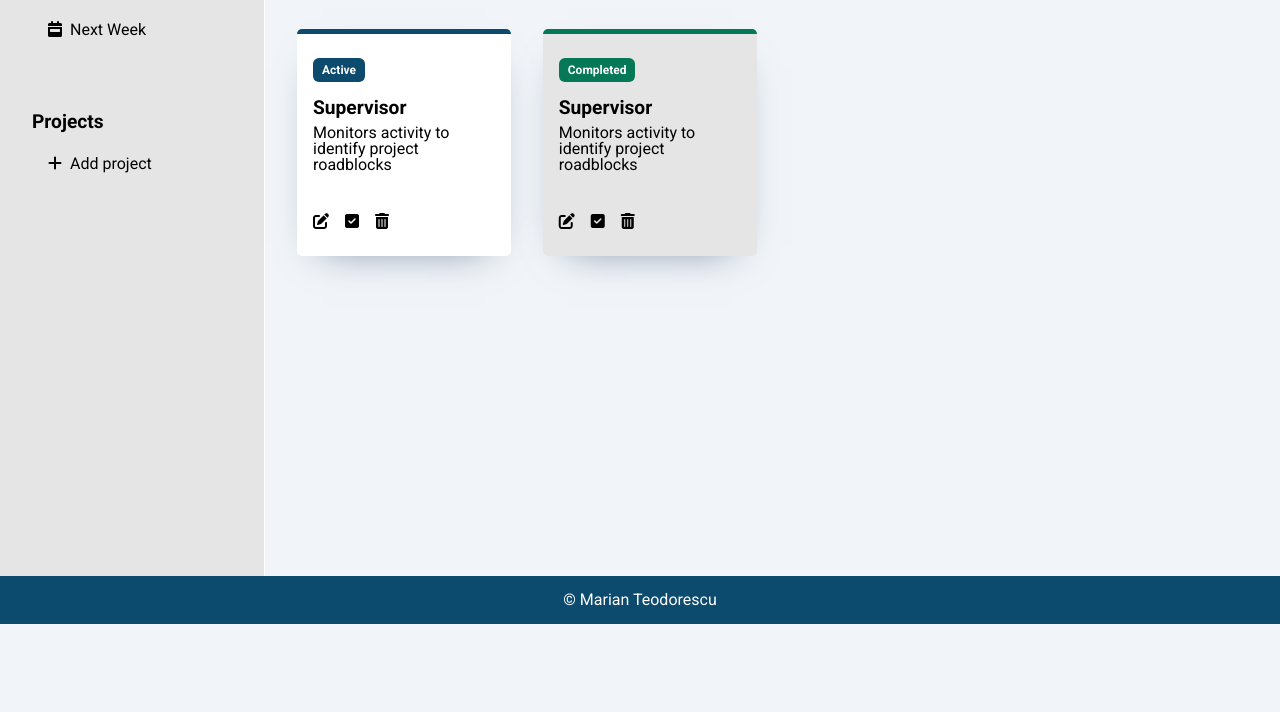
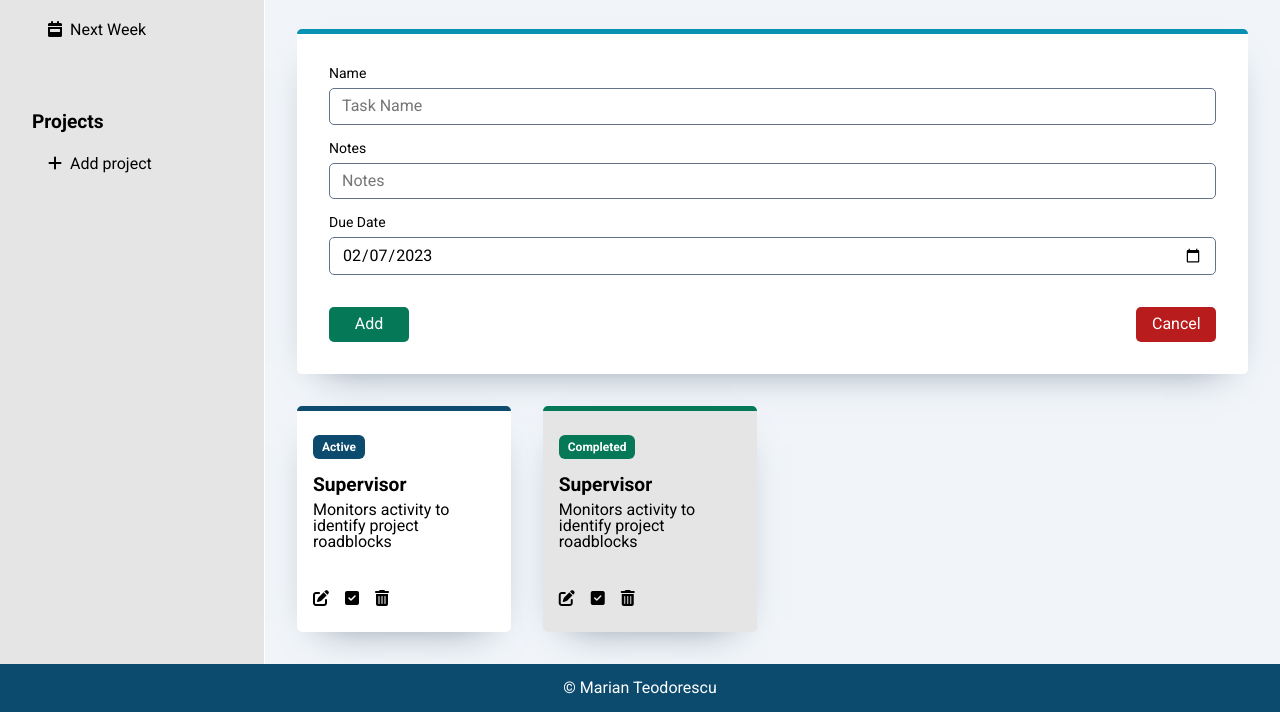
Before and after one commit to mariante0dorescu/Odin-ToDoApp, a website built with webpack: page src/template.html in a window 1280 px wide. Shown: the part 176-888 px from the top of the page. Before the commit the page ends 800 px from the top, so only its background shows below. Built offline with nearby package versions, Linux system fonts and the light colour scheme.

Commit message:
changes on layout and task form created

```diff
--- a/src/styles/_base.scss
+++ b/src/styles/_base.scss
@@ -62,3 +62,11 @@ aside{
 footer{
   text-align: center;
 }
+
+.active {
+  // display: block !important;
+  // opacity: 1 !important;
+  display: block !important;
+          visibility: visible !important;
+          opacity: 1 !important;
+}
--- a/src/styles/_layout.scss
+++ b/src/styles/_layout.scss
@@ -8,6 +8,7 @@
     padding: 2rem 2rem;
     min-width: 200px;
     border-right: 1px solid white;
+    transition: visibility 0s, opacity 0.5s linear;
 
     & > h2{
       margin-top: 3rem;
@@ -15,29 +16,41 @@
       font-size: 1.2rem;
     }
 
-    .add__project{
+    & > .add__project{
+      visibility: hidden;
       display: none;
-
-      & + .active {
-         display: block;
+      opacity: 0;
+  }
 }
 
-      & .project__form{
+.form{
+  display: flex;
+  flex-direction: column;
+
+  & > label {
+    margin-bottom: .5rem;
+    font-size: 0.875rem;
+  }
+
   & > input {
     padding: 0.5rem 0.75rem;
     outline: none;
     border: 1px solid var(--color-grey-dark);
     border-radius: 5px;
+    margin-bottom: 1rem;
   }
 
-        &--controls{
+  &__controls{
+
     margin-top: 1rem;
     display: flex;
-          justify-content: space-around;
+
+    justify-content: space-between;
     gap: 2rem;
 
     & >.add,
     & >.reset{
+      max-width: 80px;
       text-align: center;
       flex: 0 1 50%;
       color: #fff;
@@ -61,8 +74,6 @@
     }
   }
 }
-    }
-  }
 
   .tasks__container{
     flex-grow: 1;
@@ -70,6 +81,7 @@
     flex-direction: column;
     padding: 2rem 2rem;
     gap: 2rem;
+    transition: all .3s ease-in-out;
 
     &--top {
       display: flex;
@@ -91,6 +103,51 @@
         font-size: 1.6rem;
       }
     }
+
+
+    &--add-task{
+      display: none;
+      opacity: 0;
+      transition: opacity 1s ease-in-out;
+      background: var(--text-color);
+      padding: 2rem 2rem;
+      border-radius: 5px;
+      border-top: 5px solid var(--info-color);
+      box-shadow: 0px 15px 40px -25px var(--color-grey-dark);
+
+
+
+      // & > .task_form{
+      //   visibility: visible;
+      //   opacity: 1;
+
+      //   display: flex;
+      //   flex-wrap: wrap;
+      //   flex-direction: column;
+      //   gap: 2rem;
+      //   justify-content: space-between;
+
+      //   & > input {
+      //     flex: 0 1 20%;
+      //     padding: 0.5rem 1rem;
+      //   }
+
+      //  & > .btn {
+      //   // flex: 1;
+
+      //     align-self: flex-start;
+      //     text-align: center;
+      //     color: #fff;
+      //     background: var(--primary-color);
+      //     border-radius: 5px;
+
+      //      &:hover{
+      //       background: var(--accent-color);
+      //      }
+      //   }
+      //}
+    }
+
 
     &--bottom{
       display: grid;
--- a/src/template.html
+++ b/src/template.html
@@ -18,9 +18,9 @@
         <h2 class="content__title">Projects</h2>
         <button class="btn" id="add_project"><i class="fa-solid fa-plus"></i>Add project</button>
         <div class="add__project">
-          <form action="#" class="project__form">
+          <form action="#" class="form">
             <input type="text" class="input_text" id="addProjectName" placeholder="Project Name" required>
-            <div class="project__form--controls">
+            <div class="form__controls">
               <button class="btn add" type="submit">Add</button>
               <button class="btn reset" type="reset">Cancel</button>
             </div>
@@ -31,6 +31,20 @@
         <div class="tasks__container--top">
           <h2 class="header">Today</h2>
           <button class="btn active" id="add_task"><i class="fa-solid fa-plus"></i>Add task</button>
+        </div>
+        <div class="tasks__container--add-task active">
+          <form action="#" class="form" id="addProject">
+            <label for="task_name">Name</label>
+            <input type="text" class="input_text" id="task_name" name="task_name" placeholder="Task Name" required>
+            <label for="task_description">Notes</label>
+            <input type="text" class="input_text" id="task_description" name="task_description" placeholder="Notes" required>
+            <label for="task_dueDate">Due Date</label>
+            <input type="date" class="input_text" id="task_dueDate" name="task_dueDate" value="2023-02-07" required>
+            <div class="form__controls">
+              <button class="btn add" type="submit">Add</button>
+              <button class="btn reset" type="reset">Cancel</button>
+            </div>
+          </form>
         </div>
         <div class="tasks__container--bottom">
           <div class="task__box">
```
Also changed, not shown: dist/index.html, 4 other files. Lines whose indentation alone changed are shown as unchanged.
